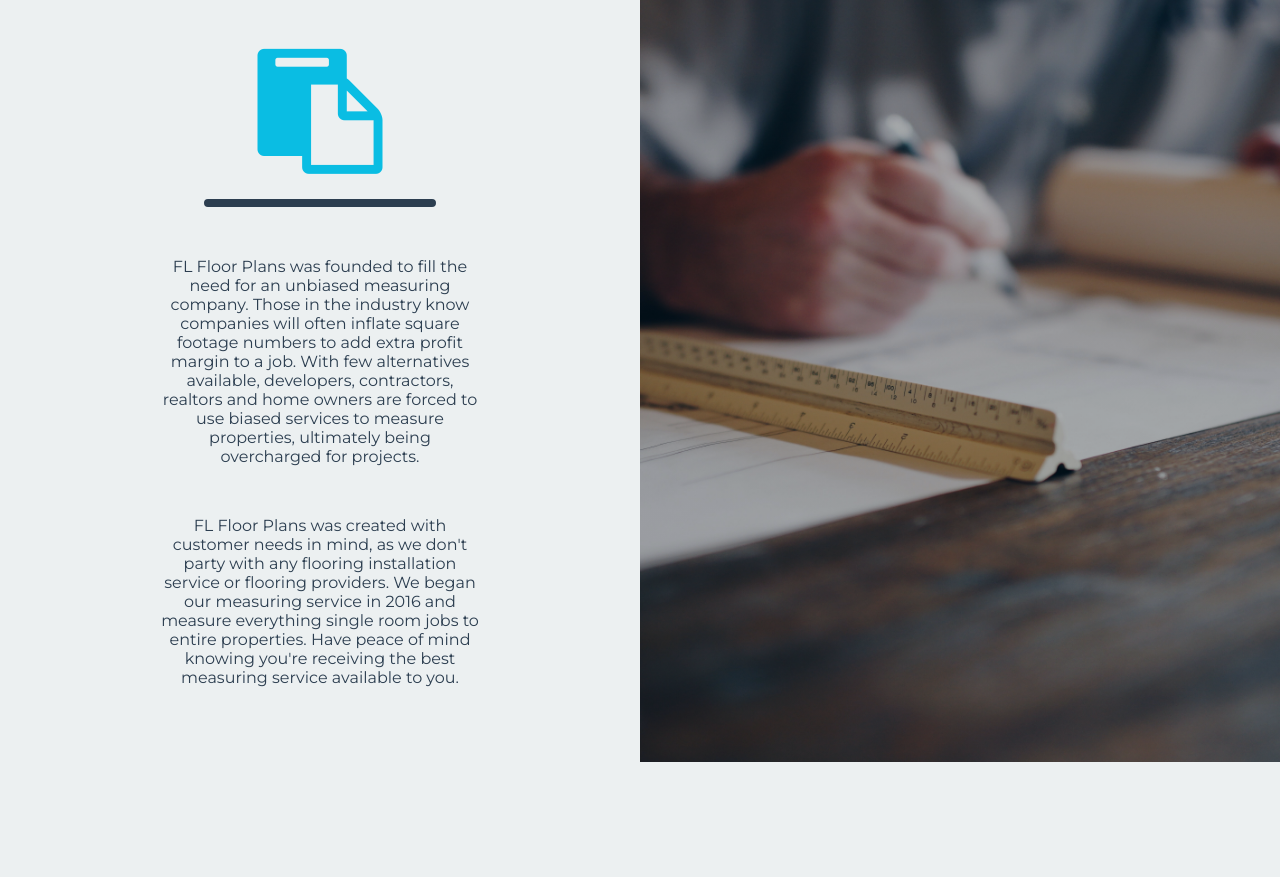
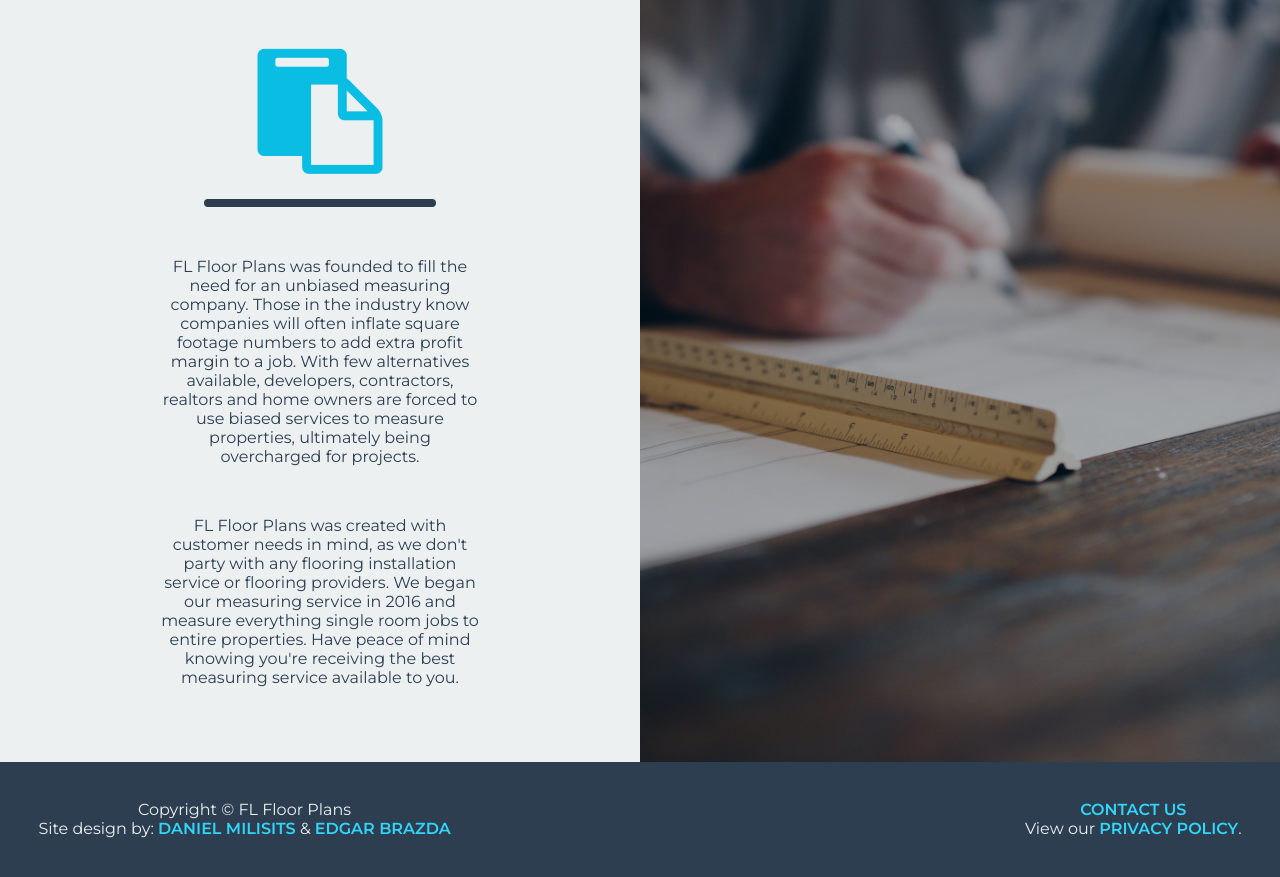
Before and after one commit to d-milisits/fl-floor-plans, a PHP site: page / in a window 1280 px wide. Shown: the part 801-1678 px from the top of the page. Before the commit the page ends 1563 px from the top, so only its background shows below. Run offline with PHP 8.4, Linux system fonts and the light colour scheme; some libraries are stand-ins or nearby versions.

Commit message:
footer styling

```diff
--- /dev/null
+++ b/css/footer.css
@@ -0,0 +1,29 @@
+/* FOOTER STYLING */
+.footer {
+  background-color: #2c3e50;
+  color: #ecf0f1;
+  display:flex;
+  justify-content: space-between;
+}
+.footer-left {
+  display:flex;
+  flex-direction: column;
+  justify-content: center;
+  align-items: center;
+  padding: 3%;
+}
+.footer-right {
+  display:flex;
+  flex-direction: column;
+  justify-content: center;
+  align-items: center;
+  padding: 3%;
+}
+.footer a {
+  font-weight: 600;
+  color: #32d5fa;
+}
+.footer a:hover {
+  transition: color .3s;
+  color: rgb(106, 228, 255);
+}
--- a/index.html
+++ b/index.html
@@ -3,6 +3,7 @@
   <head>
     <title>FL Floor Plans</title>
     <link rel="stylesheet" type="text/css" href="css/index.css">
+    <link rel="stylesheet" type="text/css" href="css/footer.css">
     <link rel="stylesheet" href="https://cdnjs.cloudflare.com/ajax/libs/animate.css/4.0.0/animate.min.css"/>
     <link href="https://fonts.googleapis.com/css2?family=Montserrat:wght@300;400;600;700;900&display=swap" rel="stylesheet">
     <link rel="stylesheet" href="https://cdnjs.cloudflare.com/ajax/libs/font-awesome/4.7.0/css/font-awesome.min.css">
@@ -34,6 +35,16 @@
       </div>
       <div class="info-right"></div>
     </div>
+    <div class="footer">
+      <div class="footer-left">
+        <p>Copyright &#xa9; FL Floor Plans</p>
+        <p>Site design by: <a href="#">Daniel Milisits</a> & <a href="#">Edgar Brazda</a></p>
+      </div>
+      <div class="footer-right">
+        <a href="#">Contact Us</a>
+        <p>View our <a href="#">Privacy Policy</a>.</p>
+      </div>
+    </div>
     <script src="app.js"></script>
   </body>
 </html>
```
Also changed, not shown: about.html (+11 -0 lines), css/index.css (line endings or trailing spaces).
